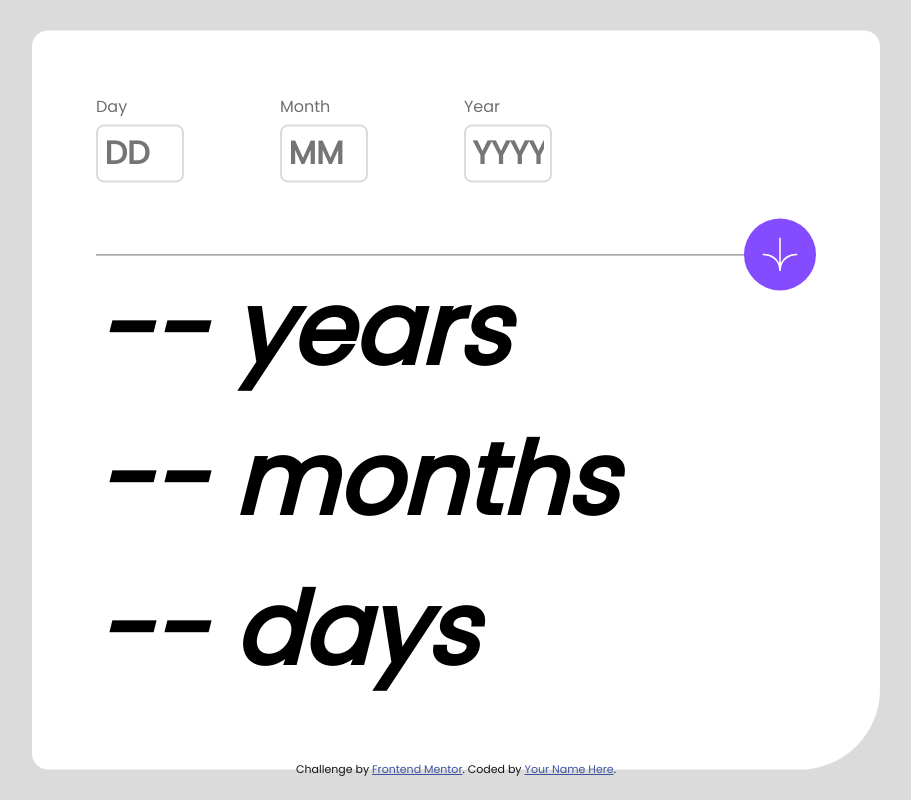
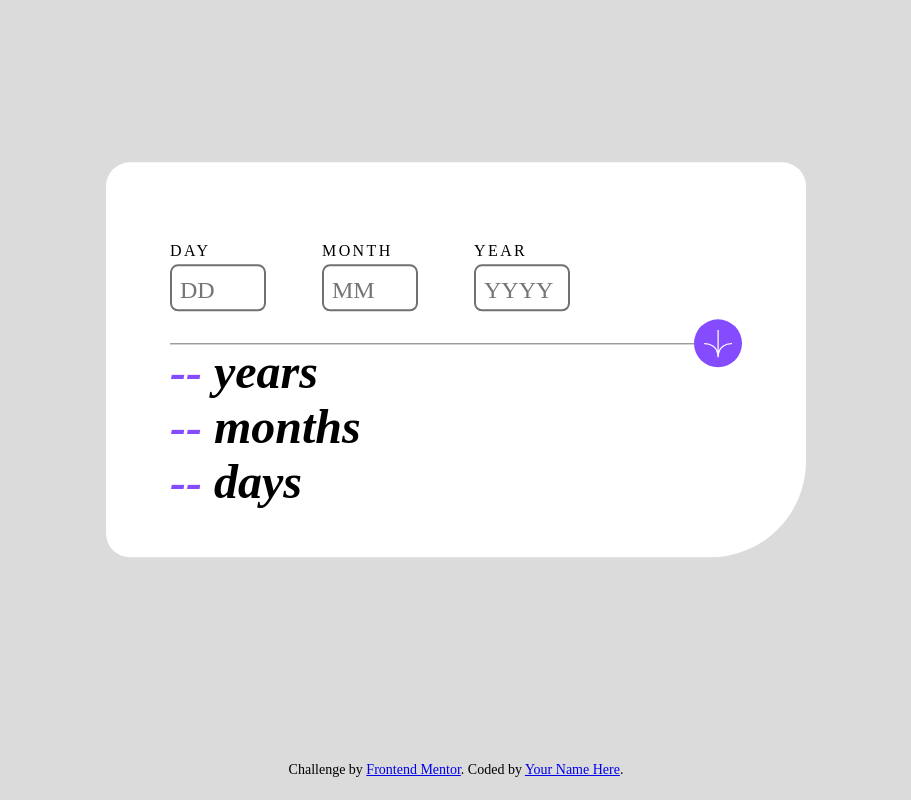
Before and after one commit to noob-web-dev/fem-age-calculator-app, a website built with Vite: page index.html in a window 1280 px wide. Shown: the whole page, without its empty margins (184-1095 px from the left). Built offline with nearby package versions, Linux system fonts and the light colour scheme.

Commit message:
js working

```diff
--- a/index.html
+++ b/index.html
@@ -3,8 +3,6 @@
   <head>
     <meta charset="UTF-8" />
     <meta name="viewport" content="width=device-width, initial-scale=1.0" />
-    <!-- displays site properly based on user's device -->
-
     <link
       rel="icon"
       type="image/png"
@@ -16,26 +14,41 @@
 
     <link rel="stylesheet" href="./src/css/style.css" />
     <script type="module" src="./src/js/main.js"></script>
-
-    <!-- Feel free to remove these styles or customise in your own stylesheet 👍 -->
-    <style></style>
   </head>
   <body>
     <main>
-      <div class="app">
+      <div>
         <form action="">
-          <div class="flex">
-            <div class="field">
-              <label for=""> Day </label>
-              <input type="text" name="" id="" placeholder="DD" />
+          <div>
+            <div>
+              <label for="day"> Day </label>
+              <input
+                type="number"
+                name="day"
+                id="day"
+                placeholder="DD"
+                inputmode="numeric"
+              />
             </div>
-            <div class="field">
-              <label for=""> Month </label>
-              <input type="text" name="" id="" placeholder="MM" />
+            <div>
+              <label for="month"> Month </label>
+              <input
+                type="number"
+                name="month"
+                id="month"
+                placeholder="MM"
+                inputmode="numeric"
+              />
             </div>
-            <div class="field">
-              <label for=""> Year </label>
-              <input type="text" name="" id="" placeholder="YYYY" />
+            <div>
+              <label for="year"> Year </label>
+              <input
+                type="number"
+                name="year"
+                id="year"
+                placeholder="YYYY"
+                inputmode="numeric"
+              />
             </div>
           </div>
           <button><img src="./assets/images/icon-arrow.svg" alt="" /></button>
--- a/package.json
+++ b/package.json
@@ -9,7 +9,6 @@
     "preview": "vite preview"
   },
   "devDependencies": {
-    "postcss-preset-env": "^9.3.0",
     "vite": "^4.5.0"
   }
 }
--- a/postcss.config.js
+++ /dev/null
@@ -1,5 +0,0 @@
-import postcssPresetEnv from "postcss-preset-env";
-
-export default {
-  plugins: [postcssPresetEnv()],
-};
--- a/src/css/abstracts/_customMedia.css
+++ /dev/null
@@ -1,3 +0,0 @@
-@custom-media --sm-viewport screen and (max-width: 50em);
-
-@custom-media --lg-viewport screen and (min-width: 50em);
--- a/src/css/base/_reset.css
+++ /dev/null
@@ -1,21 +0,0 @@
-html {
-  box-sizing: border-box;
-  user-select: none;
-}
-
-*,
-*::after,
-*::before {
-  box-sizing: inherit;
-  user-select: inherit;
-  margin: 0;
-  border: 0;
-  padding: 0;
-  outline: 0;
-  font: inherit;
-}
-
-body,
-main {
-  min-height: 100svh;
-}
--- a/src/css/base/_typography.css
+++ /dev/null
@@ -1,13 +0,0 @@
-@font-face {
-  font-family: poppins;
-  src: url(/assets/fonts/Poppins-Regular.ttf),
-    url(/assets/fonts/Poppins-Italic.ttf), url(/assets/fonts/Poppins-Bold.ttf),
-    url(/assets/fonts/Poppins-BoldItalic.ttf),
-    url(/assets/fonts/Poppins-ExtraBold.ttf),
-    url(/assets/fonts/Poppins-ExtraBoldItalic.ttf);
-}
-
-body {
-  font-family: poppins, sans-serif;
-  font-size: 1rem;
-}
--- a/src/css/components/_app.css
+++ /dev/null
@@ -1,12 +0,0 @@
-.app {
-  position: absolute;
-  top: 50%;
-  left: 50%;
-  transform: translateX(-50%) translateY(-50%);
-  padding: clamp(1rem, 5%, 4rem);
-  background-color: var(--clr-neutral-white-000);
-  border-radius: 1rem;
-  border-bottom-right-radius: 5rem;
-  width: clamp(22rem, 80%, 53rem);
-  overflow: hidden;
-}
--- a/src/css/components/_body.css
+++ /dev/null
@@ -1,3 +0,0 @@
-body{
-    background-color: var(--clr-neutral-grey-300);
-}
--- a/src/css/components/_button.css
+++ /dev/null
@@ -1,33 +0,0 @@
-button {
-  background-color: var(--clr-primary-purple);
-  overflow: hidden;
-  border-radius: 6rem;
-  width: clamp(3rem, 10%, 6rem);
-
-  margin: 0 0 0 auto;
-  /* center children */
-  display: flex;
-  align-items: center;
-  justify-content: center;
-
-  bottom: 0;
-
-  transform: translateY(50%);
-
-  & > * {
-    width: 50%;
-    aspect-ratio: inherit, 1;
-  }
-  aspect-ratio: 1;
-  &:hover {
-    cursor: pointer;
-  }
-  &:focus-visible,
-  &:active {
-    background-color: var(--clr-neutral-black-100);
-  }
-
-  @media (--sm-viewport) {
-    margin: 0 auto;
-  }
-}
--- a/src/css/components/_field.css
+++ /dev/null
@@ -1,17 +0,0 @@
-.field {
-  color: var(--clr-neutral-grey-400);
-  display: flex;
-  flex-direction: column;
-  width: max-content;
-  gap: 0.3rem;
-}
-
-.err--clr {
-  color: var(--clr-primary-lightRed);
-}
-
-.err--msg::after {
-  content: "error message";
-  color: var(--clr-primary-lightRed);
-  font-size: 0.75em;
-}
--- a/src/css/components/_footer.css
+++ /dev/null
@@ -1,16 +0,0 @@
-footer {
-  position: fixed;
-  bottom: 0;
-  display: block;
-  width: 100%;
-  background-color: transparent;
-  color: var(--clr-neutral-black-100);
-  .attribution {
-    font-size: 11px;
-    padding: 2em;
-    text-align: center;
-  }
-  .attribution a {
-    color: hsl(228, 45%, 44%);
-  }
-}
--- a/src/css/components/_form.css
+++ /dev/null
@@ -1,6 +0,0 @@
-form {
-  /* padding: 1rem 0; */
-  position: relative;
-  width: 100%;
-  border-bottom: 1px solid var(--clr-neutral-grey-400);
-}
--- a/src/css/components/_input.css
+++ /dev/null
@@ -1,18 +0,0 @@
-input {
-  width: clamp(5.5rem, 25%, 10rem);
-  font-size: var(--fs-input);
-  padding: 0.1em 0.2em;
-  font-weight: 700;
-  color: var(--clr-neutral-black-100);
-  border: 2px solid var(--clr-neutral-grey-300);
-  border-radius: 0.25em;
-
-  &:active,
-  &:focus-visible {
-    border: 2px solid var(--clr-primary-purple);
-  }
-
-  /* @media (--sm-viewport) {
-    font-size: 1rem;
-  } */
-}
--- a/src/css/components/_output.css
+++ /dev/null
@@ -1,5 +0,0 @@
-output {
-  font-size: var(--fs-output);
-  font-weight: 800;
-  font-style: italic;
-}
--- a/src/css/layout/_formLayout.css
+++ /dev/null
@@ -1,9 +0,0 @@
-.flex {
-  max-width: 34rem;
-  /* width: clamp(); */
-  display: flex;
-  justify-content: space-between;
-  flex-direction: row;
-
-  gap: 1vh;
-}
--- a/src/css/style.css
+++ b/src/css/style.css
@@ -1,20 +1,188 @@
-/* abstracts */
-@import "./abstracts/_customProperties.css";
-@import "./abstracts/_customMedia.css";
+html {
+  user-select: none;
+  box-sizing: border-box;
+}
 
-/* css base */
-@import "./base/_reset.css";
-@import "./base/_typography.css";
+:root {
+  --White: hsl(0, 0%, 100%);
+  --Off-black: hsl(0, 0%, 8%);
+  --Off-white: hsl(0, 0%, 94%);
+  --Light-grey: hsl(0, 0%, 86%);
+  --Purple: hsl(259, 100%, 65%);
+  --Light-red: hsl(0, 100%, 67%);
+  --Smokey-grey: hsl(0, 1%, 44%);
+}
 
-/* components */
-@import "./components/_body.css";
-@import "./components/_app.css";
-@import "./components/_form.css";
-@import "./components/_field.css";
-@import "./components/_input.css";
-@import "./components/_button.css";
-@import "./components/_output.css";
-@import "./components/_footer.css";
+*,
+*::after,
+*::before {
+  margin: 0;
+  padding: 0;
+  border: 0;
+  outline: 0;
 
-/* layouts */
-@import "./layout/_formLayout.css";
+  user-select: inherit;
+  box-sizing: inherit;
+  font: inherit;
+}
+
+body {
+  min-height: 100vh;
+  background-color: var(--Light-grey);
+}
+main {
+  min-height: 90vh;
+  position: relative;
+}
+
+main > div {
+  background-color: var(--White);
+  container-type: inline-size;
+  padding: min(3rem, 5%) min(4rem, 10%);
+  min-width: 300px;
+  width: 60%;
+  max-width: 700px;
+  border-radius: 1.5rem;
+  border-bottom-right-radius: 6rem;
+  position: absolute;
+  top: 50%;
+  left: 50%;
+  transform: translateX(-50%) translateY(-50%);
+  /* outline: 1px solid red; */
+}
+
+form {
+  position: relative;
+  border-bottom: 1px solid var(--Smokey-grey);
+  padding-block: 2em;
+  & > div {
+    max-width: 400px;
+    display: flex;
+    justify-content: space-between;
+  }
+}
+
+div:has(> input) {
+  display: flex;
+  flex-direction: column;
+  row-gap: 0.25rem;
+}
+
+div:has(> input[data-err="true"]) {
+  color: var(--Light-red);
+  & input {
+    color: var(--Light-red);
+    border-color: var(--Light-red);
+  }
+  & input::placeholder {
+    color: var(--Light-red);
+  }
+  &::after {
+    padding-inline: 0.2em;
+    display: block;
+    width: 100%;
+    font-size: 11px;
+  }
+}
+
+div:has(> input[data-empty="true"]) {
+  &::after {
+    content: "this field is required";
+  }
+}
+div:has(> input[data-invalid="true"]) {
+  &::after {
+    content: "this field is invalid";
+  }
+}
+label {
+  text-transform: uppercase;
+  letter-spacing: 0.15em;
+}
+input {
+  width: 100%;
+  font-size: 2rem;
+  max-width: 6ch;
+  padding-inline: 0.25em;
+  padding-block: 0.1em;
+  border: 2px solid var(--Smokey-grey);
+  border-radius: 0.25em;
+}
+
+input[type="number"]::-webkit-inner-spin-button,
+input[type="number"]::-webkit-outer-spin-button {
+  display: none;
+}
+
+input::placeholder {
+  font-size: 1.5rem;
+}
+
+input:hover {
+  cursor: pointer;
+}
+input:active,
+input:active::placeholder {
+  color: var(--Purple);
+  border-color: var(--Purple);
+}
+
+input:focus::placeholder,
+input:focus {
+  color: var(--Purple);
+  border-color: var(--Purple);
+}
+
+button {
+  width: 3rem;
+  aspect-ratio: 1;
+  border-radius: 3rem;
+  position: absolute;
+  right: 50%;
+  bottom: 0;
+  background-color: var(--Purple);
+  transform: translateX(50%) translateY(50%);
+  &:hover {
+    cursor: pointer;
+  }
+  &:hover,
+  &:focus-visible,
+  &:active {
+    background-color: var(--Off-black);
+  }
+
+  & > * {
+    width: 60%;
+    height: auto;
+    position: absolute;
+    top: 50%;
+    left: 50%;
+    transform: translateX(-50%) translateY(-50%);
+  }
+}
+@container (min-width: 500px) {
+  button {
+    transform: translateY(50%);
+    right: 0;
+  }
+}
+
+output {
+  font-size: 48px;
+  font-weight: 800;
+  font-style: italic;
+  & span {
+    color: var(--Purple);
+  }
+}
+
+footer {
+  position: fixed;
+  font-size: 14px;
+  display: block;
+  width: 100%;
+}
+footer > * {
+  padding: 3em 0;
+  text-align: center;
+}
--- a/src/js/main.js
+++ b/src/js/main.js
@@ -0,0 +1,89 @@
+const form = document.forms[0];
+const outPutSpan = Array.from(document.querySelectorAll("output span"));
+
+form.addEventListener("submit", (e) => {
+  e.preventDefault();
+  let shouldReturn = false;
+  const [dayElement, monthElement, yearElement] = e.target;
+  // check empty
+  const dateArr = [dayElement, monthElement, yearElement];
+  dateArr.forEach((input, i, inArr) => {
+    if (input.value === "") {
+      input.setAttribute("data-empty", "true");
+      inArr.forEach((input) => {
+        input.setAttribute("data-err", "true");
+      });
+      shouldReturn = true;
+    }
+  });
+
+  if (shouldReturn) return;
+
+  const day = parseInt(dayElement.value);
+  const month = parseInt(monthElement.value) - 1;
+  const year = parseInt(yearElement.value);
+
+  if (!isDatePossible(year, month, day)) {
+    dateArr.forEach((inp) => {
+      inp.setAttribute("data-invalid", "true");
+      inp.setAttribute("data-err", "true");
+    });
+    shouldReturn = true;
+  }
+  if (shouldReturn) return;
+  const age = findAge(day, month, year);
+  for (const key in age) {
+    if (key < 0) {
+      dateArr.forEach((inp) => {
+        inp.setAttribute("data-invalid", "true");
+        inp.setAttribute("data-err", "true");
+      });
+      return;
+    }
+  }
+  if (!shouldReturn) {
+    outPutSpan[0].innerHTML = `${age.calculated_year}`;
+    outPutSpan[1].innerHTML = `${age.calculated_month}`;
+    outPutSpan[2].innerHTML = `${age.calculated_date}`;
+  }
+});
+
+const isLeapYear = (year) => {
+  return year % 400 === 0 || (year % 100 !== 0 && year % 4 === 0);
+};
+
+const isDatePossible = (year, month, day) => {
+  const daysInMonth = [31, 28, 31, 30, 31, 30, 31, 31, 30, 31, 30, 31];
+
+  return (
+    day <= daysInMonth[month] || (isLeapYear(year) && day <= daysInMonth[month])
+  );
+};
+
+function findAge(birth_date, birth_month, birth_year) {
+  // days of every month
+  console.log(typeof birth_date);
+  const month = [31, 28, 31, 30, 31, 30, 31, 31, 30, 31, 30, 31];
+  const curDate = new Date();
+  let [current_date, current_month, current_year] = [
+    curDate.getDate(),
+    curDate.getMonth(),
+    curDate.getFullYear(),
+  ];
+  if (birth_date > current_date) {
+    current_date = current_date + month[birth_month - 1];
+    current_month = current_month - 1;
+  }
+
+  if (birth_month > current_month) {
+    current_year = current_year - 1;
+    current_month = current_month + 12;
+  }
+
+  // calculate date, month, year
+  const calculated_date = current_date - birth_date;
+  const calculated_month = current_month - birth_month;
+  const calculated_year = current_year - birth_year;
+
+  return { calculated_date, calculated_month, calculated_year };
+}
```
Also changed, not shown: src/css/abstracts/_customProperties.css (deleted, +0 -15 lines), 1 other file.
